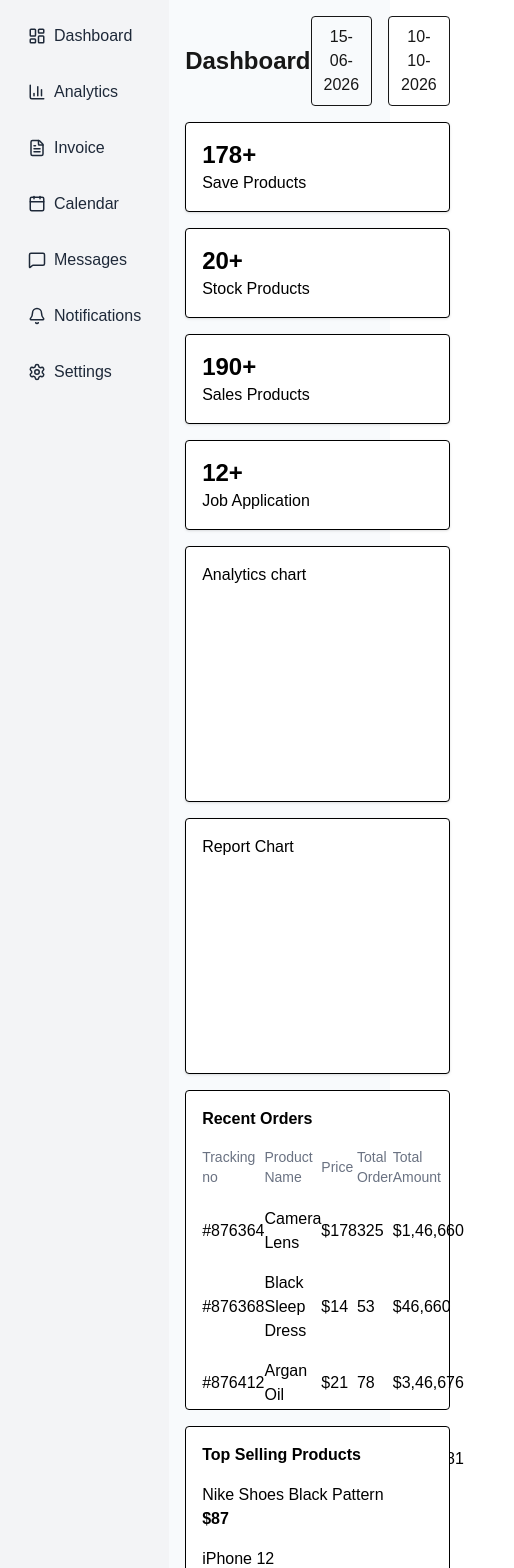
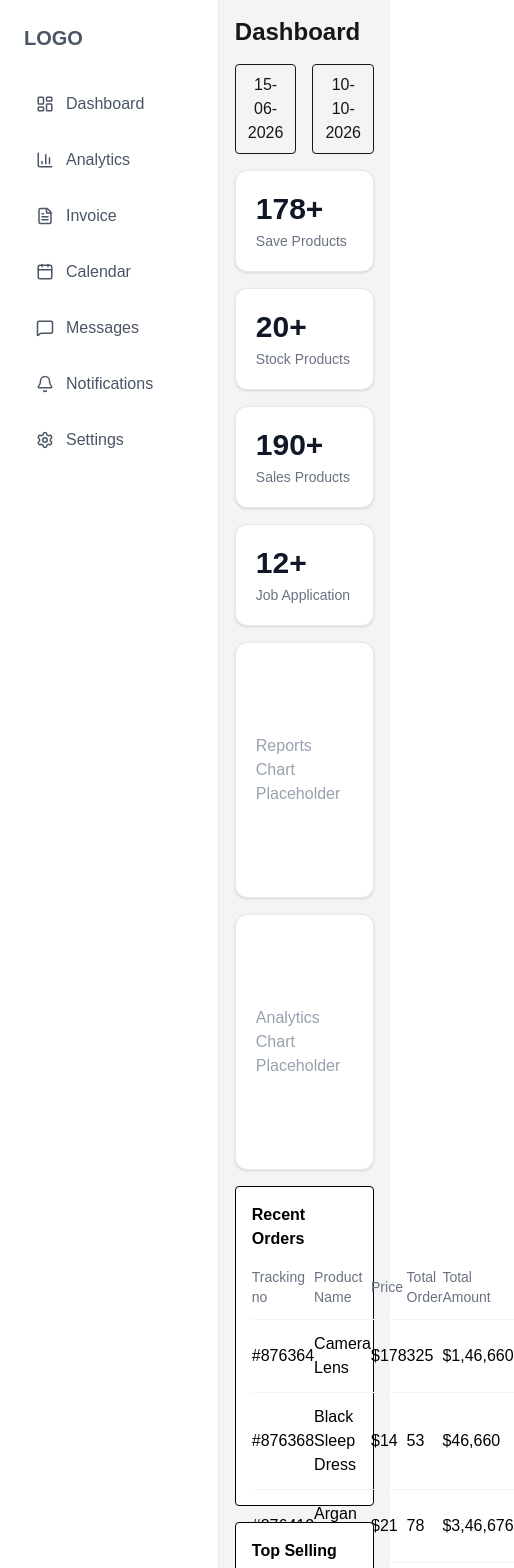
Before and after one commit to mozumil/saas-dashboard, a Next.js app: page / in a window 390 px wide. Shown: the top 1568 px of the page, 514 px wide, since content can reach past the window. Built offline with nearby package versions, Linux system fonts and the light colour scheme.

Commit message:
improve dashboard styling and responsive layout

```diff
--- a/src/app/page.tsx
+++ b/src/app/page.tsx
@@ -51,7 +51,7 @@ export default function Home() {
 ];
 
   return (
-    <div className="flex min-h-screen bg-slate-50">
+    <div className="flex min-h-screen bg-gray-100">
 
       <Sidebar />
 
@@ -72,11 +72,15 @@ export default function Home() {
 
         <section className="grid grid-cols-1 lg:grid-cols-3 gap-4">
           <Card className="lg:col-span-2 h-64">
-            Analytics chart
+            <div className="h-full flex items-center justify-center text-gray-400">
+               Reports Chart Placeholder
+            </div>
           </Card>
 
           <Card className="h-64">
-            Report Chart
+            <div className="h-full flex items-center justify-center text-gray-400">
+               Analytics Chart Placeholder
+            </div>
           </Card>
         </section>
 
--- a/src/components/Card.tsx
+++ b/src/components/Card.tsx
@@ -9,7 +9,7 @@ export default function Card({
 }: CardProps) {
   return (
     <div
-      className={`bg-white text-black border rounded p-4 shadow-sm ${className}`}
+      className={`bg-white rounded-xl border border-gray-200 p-5 shadow-sm ${className}`}
     >
       {children}
     </div>
--- a/src/components/DashboardHeader.tsx
+++ b/src/components/DashboardHeader.tsx
@@ -1,6 +1,6 @@
 export default function DashboardHeader() {
     return (
-        <header className="flex items-center justify-between">
+        <header className="flex flex-col gap-4 md:flex-row md:items-center md:justify-between">
             <h1 className="text-2xl font-bold">Dashboard</h1>
             <div className="flex gap-4">
                 <button className="border px-3 py-2 rounded">15-06-2026</button>
--- a/src/components/RecentOrders.tsx
+++ b/src/components/RecentOrders.tsx
@@ -40,12 +40,12 @@ export default function RecentOrders({
 
         <tbody>
           {orders.map((order) => (
-            <tr key={order.trackingNo}>
-              <td className="py-2">{order.trackingNo}</td>
-              <td className="py-2">{order.productName}</td>
-              <td className="py-2">{order.price}</td>
-              <td className="py-2">{order.totalOrder}</td>
-              <td className="py-2">{order.totalAmount}</td>
+            <tr key={order.trackingNo} className="border-t border-gray-100">
+              <td className="py-3">{order.trackingNo}</td>
+              <td className="py-3">{order.productName}</td>
+              <td className="py-3">{order.price}</td>
+              <td className="py-3">{order.totalOrder}</td>
+              <td className="py-3">{order.totalAmount}</td>
             </tr>
           ))}
         </tbody>
--- a/src/components/Sidebar.tsx
+++ b/src/components/Sidebar.tsx
@@ -20,7 +20,10 @@ const menuItems = [
 
 export default function Sidebar() {
   return (
-    <aside className="w-56 bg-gray-100 text-gray-800 p-4">
+    <aside className="w-64 bg-white border-r border-gray-200 p-6">
+        <h2 className="text-xl font-bold mb-8 text-gray-600">
+         LOGO
+        </h2>
       <nav className="flex flex-col gap-4">
         {menuItems.map((item) => {
           const Icon = item.icon;
@@ -29,7 +32,7 @@ export default function Sidebar() {
             <a
               key={item.name}
               href="#"
-              className="flex items-center gap-2 px-3 py-2 rounded hover:bg-gray-200"
+              className="flex items-center gap-3 px-3 py-2 rounded-lg text-gray-600 hover:bg-gray-100 hover:text-black transition"
             >
               <Icon size={18} />
               {item.name}
--- a/src/components/StatCard.tsx
+++ b/src/components/StatCard.tsx
@@ -5,9 +5,11 @@ type StatCardProps = {
 
 export default function StatCard({ value, label }: StatCardProps) {
   return (
-    <div className="bg-white text-black border rounded p-4 shadow-sm">
-      <h2 className="text-2xl font-bold">{value}</h2>
-      <p>{label}</p>
+    <div className="bg-white rounded-xl border border-gray-200 p-5 shadow-sm">
+      <h2 className="text-3xl font-bold text-gray-900">{value}</h2>
+      <p className="text-gray-500 text-sm mt-1">
+        {label}
+      </p>
     </div>
   );
 }
--- a/src/components/TopSellingProducts.tsx
+++ b/src/components/TopSellingProducts.tsx
@@ -16,8 +16,13 @@ export default function TopSellingProducts({
 
       <div className="space-y-4">
         {products.map((product) => (
-          <div key={product.name}>
-            <h3>{product.name}</h3>
+          <div
+            key={product.name}
+            className="border-b border-gray-100 pb-3"
+          >
+            <h3 className="font-medium">
+               {product.name}
+            </h3>
             <p className="font-bold">{product.price}</p>
           </div>
         ))}
```
